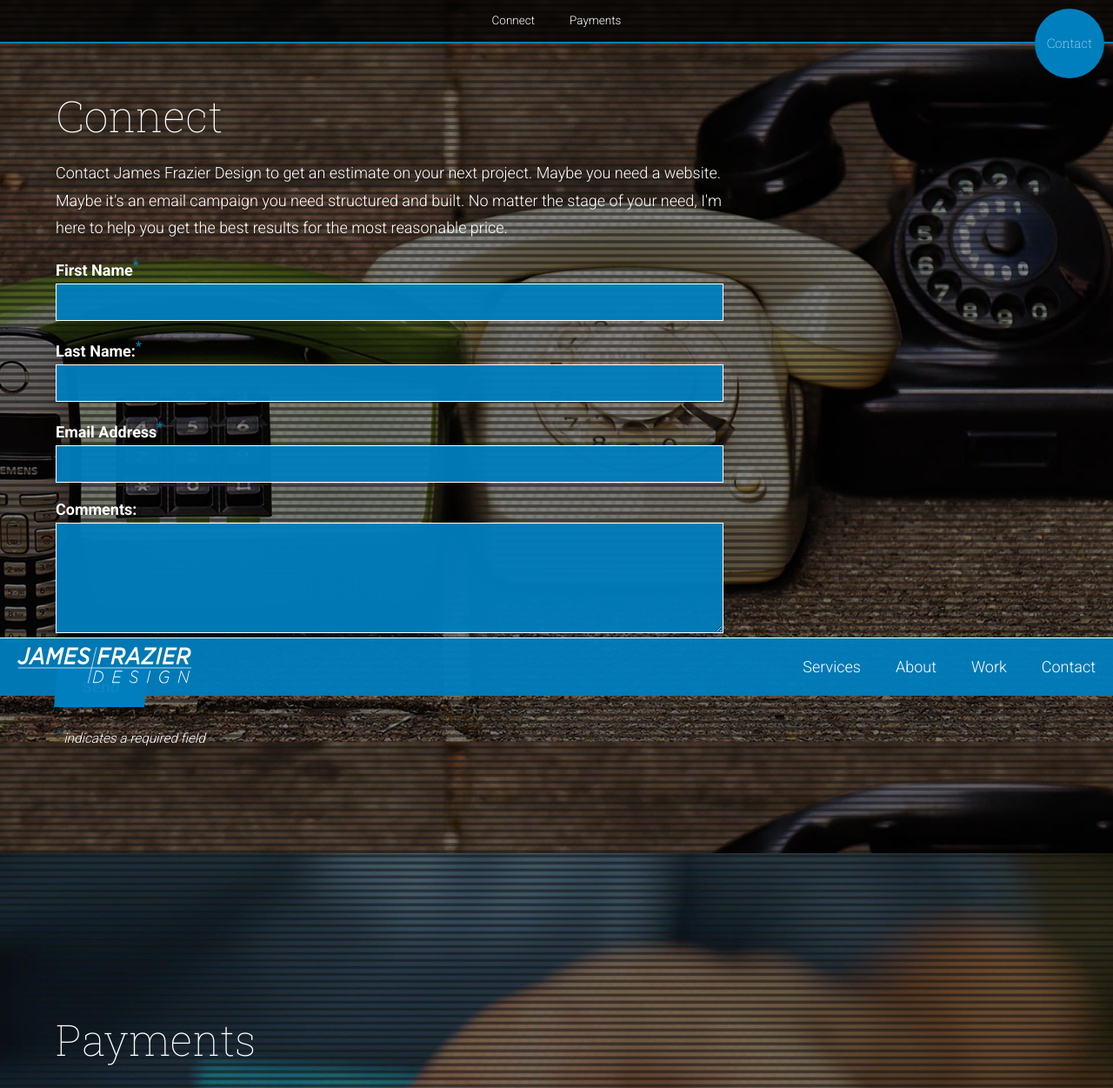
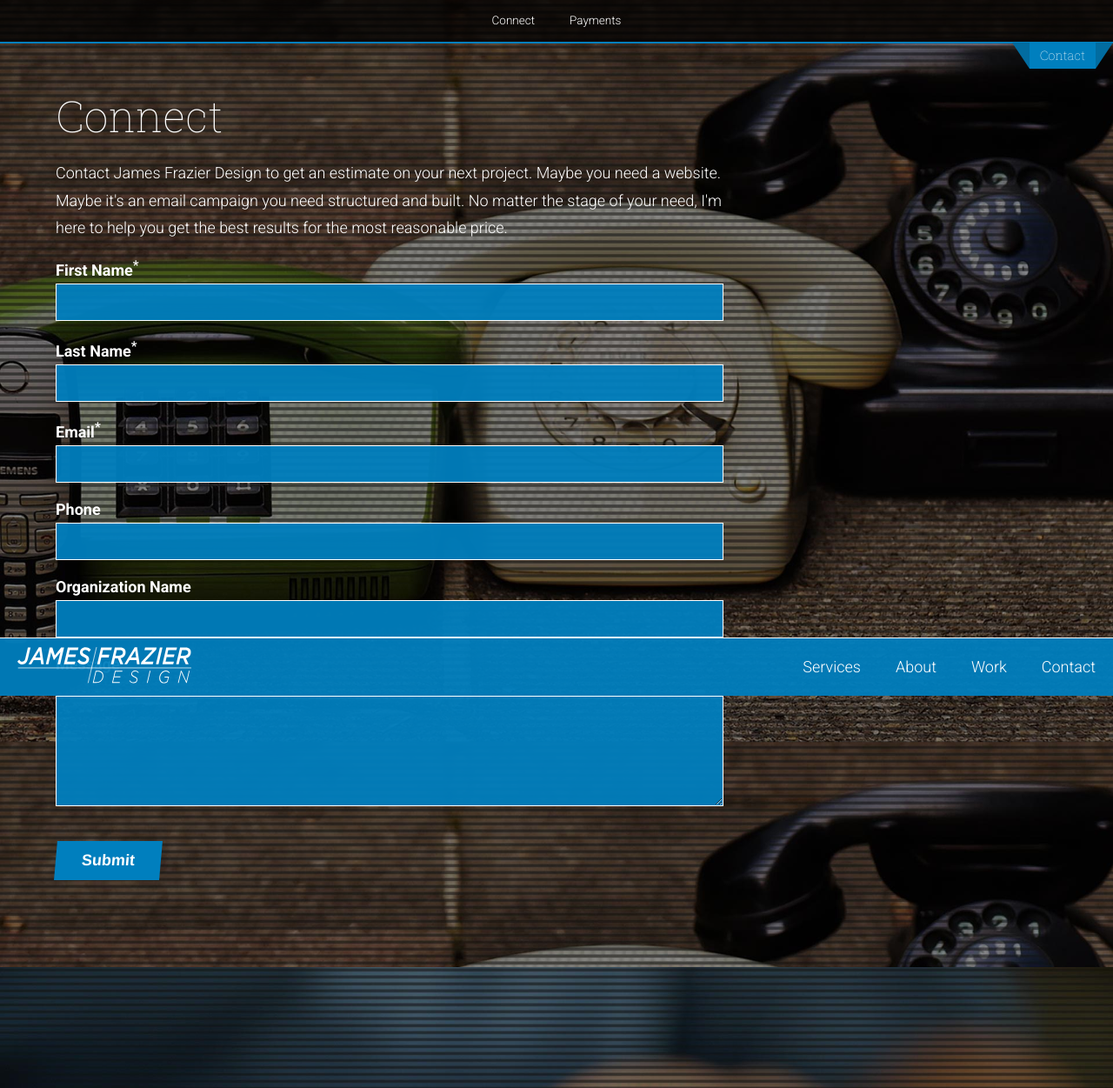
Before and after one commit to jamesfrazier81/no-db-jfd, a PHP site: page /contact.php in a window 1280 px wide. Shown: the top 1251 px of the page at 87% size. Run offline with PHP 8.4, Linux system fonts and the light colour scheme; data that the repository does not hold is empty.

Commit message:
New (working) contact form. New page title style.

```diff
--- a/contact.php
+++ b/contact.php
@@ -1,48 +1,3 @@
-<?php
-	if($_POST['submit'] == "Send")
-	{
-		$errorMessage = "";
-
-		if(empty($_POST['firstname']))
-		{
-			$errorMessage .= "<li>Please enter your first name.</li>";
-		}
-		if(empty($_POST['lastname']))
-		{
-			$errorMessage .= "<li>Please enter your last name.</li>";
-		}
-		if(empty($_POST['email']))
-		{
-			$errorMessage .= "<li>Please enter your email address.</li>";
-		}
-
-		$firstname = $_POST['firstname'];
-		$lastname = $_POST['lastname'];
-		$email = $_POST['email'];
-		$comments = $_POST['comments'];
-
-		// Formatted for email
-		$subject = "Submission from James Frazier Design";
-		$formcontent="From: $firstname $lastname \n Comments: $comments";
-		$recipient = "jamesfrazier81@gmail.com";
-		$subject = "Submission from James Frazier Design";
-		$mailheader = "From: $email \r\n";
-		mail($recipient, $subject, $formcontent, $mailheader) or die("Error!");
-
-    	mail($to,$subject,$mailheader,$mailmessage);
-
-		if(empty($errorMessage))
-		{
-			$fs = fopen("submissions.csv","a");
-			fwrite($fs,$lastname . ", " . $firstname . ", " . $email . ", " . $comments . "\n");
-			fclose($fs);
-
-
-			header("Location: thanks.php");
-			exit();
-		}
-	}
-?>
 <?php include("includes/header.php"); ?>
 <div class="body-wrap contact inner">
 	<div class="subnav">
@@ -58,26 +13,28 @@
 			<h2>Connect</h2>
 			<p>Contact James Frazier Design to get an estimate on your next project. Maybe you need a website.  Maybe it's an email campaign you need structured and built. No matter the stage of your need, I'm here to help you get the best results for the most reasonable price.</p>
 			<div class="contact-form">
-				<form method="post" action="">
-					<label for="">First Name<span class="required"><sup>*</sup></span></label>
-					<input type="text" name="firstname" id="form-first">
-					<label for="">Last Name:<span class="required"><sup>*</sup></span></label>
-					<input type="text" name="lastname" id="form-last">
-					<label for="">Email Address<span class="required"><sup>*</sup></span></label>
-					<input type="email" name="email" id="form-email">
-					<label for="">Comments:</label>
-					<textarea name="comments" id="form-comments" rows="5" cols="25"></textarea>
-					<span id="loading"></span>
-					<?php
-						if(!empty($errorMessage))
-						{
-							echo("<div class='error'><p>There was an error with your form:</p>\n");
-							echo("<ul>" . $errorMessage . "</ul>\n");
-							echo("</div>");
-						}
-					?>
-					<input type="submit" name="submit" id="form-submit" value="Send" class="btn btn-blue">
-					<p id="req-field-desc"><span class="required"><sup>*</sup></span> indicates a required field</p>
+				<form method="post" action="contactengine.php">
+					<label for="First">First Name<sup>*</sup></label>
+					<input type="text" name="First" id="first" required>
+
+					<label for="Last">Last Name<sup>*</sup></label>
+					<input type="text" name="Last" id="last" required>
+
+					<label for="Email">Email<sup>*</sup></label>
+					<input type="email" name="Email" id="Email" required>
+
+					<label for="Phone">Phone</label>
+					<input type="text" name="Phone" id="phone">
+
+					<label for="Organization">Organization Name</label>
+					<input type="text" name="Organization" id="organization">
+
+					<label for="Message">Message</label><br />
+					<textarea name="Message" rows="5" cols="5" id="Message"></textarea>
+
+					<!-- <div class="g-recaptcha" data-sitekey="6LfbfBQTAAAAAMgTQpM9LnAFMigFBR7H7wqU91cW"></div> -->
+
+					<input type="submit" name="submit" value="Submit" class="btn btn-blue" />
 				</form>
 			</div>
 		</div>
--- a/includes/header.php
+++ b/includes/header.php
@@ -18,5 +18,6 @@
 	<meta name="theme-color" content="#ffffff">
 	<script src="bower_components/jquery/dist/jquery.min.js"></script>
 	<script src="js/dist/scripts.js"></script>
+	<!-- <script src='https://www.google.com/recaptcha/api.js'></script> -->
 </head>
 <body id="top">
--- a/sass/_nav.scss
+++ b/sass/_nav.scss
@@ -108,18 +108,40 @@
     .page-title {
         display: block;
         position: absolute;
-        top: 10px;
-        right: 10px;
+        width: 76px;
+        height: 30px;
+        line-height: 30px;
+        top: 49px;
+        right: 20px;
         margin: 0;
-        line-height: 60px;
         color: white;
         font-size: 0.8rem;
-        width: 60px;
-        height: 60px;
         background-color: $color-blue;
         text-align: center;
-        padding: 10px;
-        border-radius: 50%;
+
+        &:before {
+            position: absolute;
+            left: -20px;
+            top: 0;
+            content: '';
+            width: 0;
+            height: 0;
+            border-style: solid;
+            border-width: 0 20px 30px 0;
+            border-color: transparent $color-blue-dark transparent transparent;
+        }
+
+        &:after {
+            position: absolute;
+            right: -20px;
+            top: 0;
+            content: '';
+            width: 0;
+            height: 0;
+            border-style: solid;
+            border-width: 30px 20px 0 0;
+            border-color: $color-blue-dark transparent transparent transparent;
+        }
     }
 
     ul {
@@ -172,16 +194,21 @@
             }
         }
     }
+}
 
-    // Subnav
-    .container-wrap {
-        // Page title
+@media screen and (max-width: $media-mobile) {
+    .subnav {
         .page-title {
-            line-height: 50px;
-            color: white;
-            width: 50px;
-            height: 50px;
+            top: 46px;
             font-weight: $font-medium;
+
+            &:before {
+                top: 0;
+            }
+
+            &:after {
+                top: 0;
+            }
         }
     }
 }
--- a/sass/_variables.scss
+++ b/sass/_variables.scss
@@ -1,5 +1,6 @@
 // Colors
 $color-blue: #007fbe;
+$color-blue-dark: #026ca0;
 $color-gray: #333333;
 
 // Fonts
--- a/style.css
+++ b/style.css
@@ -630,19 +630,36 @@ html, body {
   .subnav .page-title {
     display: block;
     position: absolute;
-    top: 10px;
-    right: 10px;
+    width: 76px;
+    height: 30px;
+    line-height: 30px;
+    top: 49px;
+    right: 20px;
     margin: 0;
-    line-height: 60px;
     color: white;
     font-size: 0.8rem;
-    width: 60px;
-    height: 60px;
     background-color: #007fbe;
-    text-align: center;
-    padding: 10px;
-    -moz-border-radius: 50%;
-    border-radius: 50%; }
+    text-align: center; }
+    .subnav .page-title:before {
+      position: absolute;
+      left: -20px;
+      top: 0;
+      content: '';
+      width: 0;
+      height: 0;
+      border-style: solid;
+      border-width: 0 20px 30px 0;
+      border-color: transparent #026ca0 transparent transparent; }
+    .subnav .page-title:after {
+      position: absolute;
+      right: -20px;
+      top: 0;
+      content: '';
+      width: 0;
+      height: 0;
+      border-style: solid;
+      border-width: 30px 20px 0 0;
+      border-color: #026ca0 transparent transparent transparent; }
   .subnav ul {
     display: -webkit-box;
     display: -moz-box;
@@ -685,10 +702,13 @@ html, body {
       #navbar .navmobile .fa.fa-bars {
         display: inline-block; }
       #navbar .navmobile .fa.fa-times {
-        display: none; }
-  .container-wrap .page-title {
-    line-height: 50px;
-    color: white;
-    width: 50px;
-    height: 50px;
-    font-weight: 300; } }
+        display: none; } }
+
+@media screen and (max-width: 480px) {
+  .subnav .page-title {
+    top: 46px;
+    font-weight: 300; }
+    .subnav .page-title:before {
+      top: 0; }
+    .subnav .page-title:after {
+      top: 0; } }
--- a/submissions.csv
+++ /dev/null
@@ -1,3 +0,0 @@
-Frazier, James, jamesfrazier@test.com, Testing...
-Thomas, Tom, tom@gmail.com, Test
-Johnson, John, john@gmail.com, Testing
```
Also changed, not shown: _old-contact.php (added, +100 -0 lines), contactengine.php (added, +51 -0 lines).
